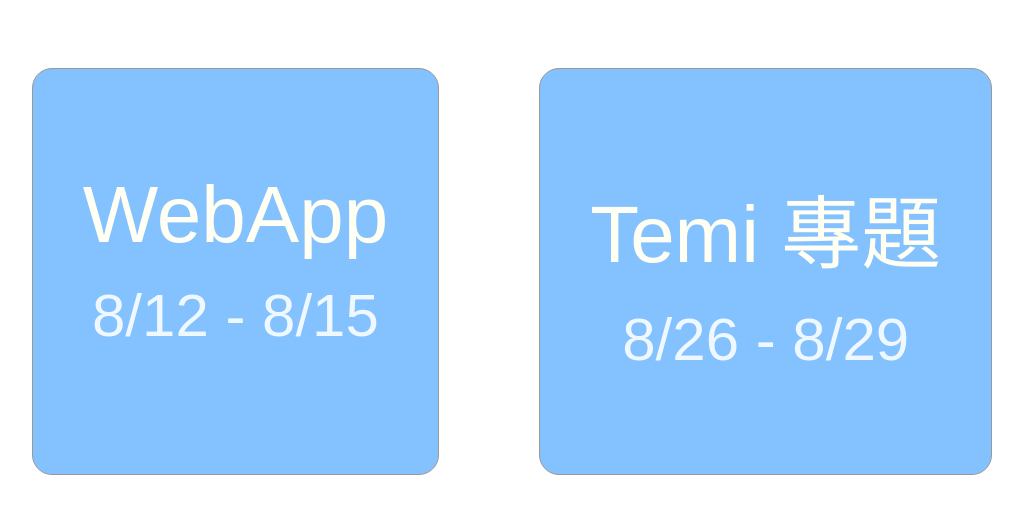
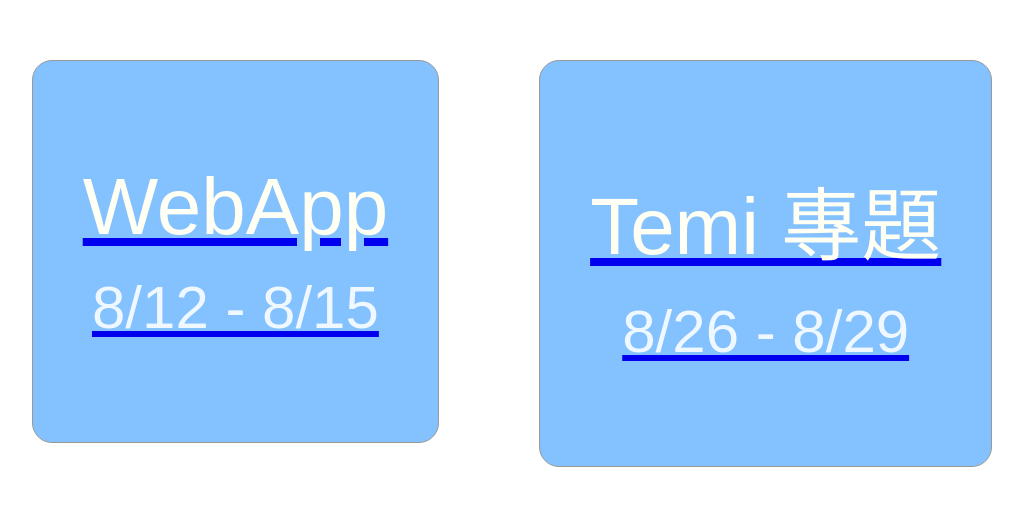
Before and after one commit to hsinyi0705/mcu-summer-web-frontend, an Angular app: page / in a window 1280 px wide. Shown: the part 137-650 px from the top of the page, without its empty margins (128-1151 px from the left). Built offline with nearby package versions, Linux system fonts and the light colour scheme.

Commit message:
fix(home-page): 修正樣式

```diff
--- a/src/app/home-page/home-page.component.css
+++ b/src/app/home-page/home-page.component.css
@@ -1,4 +1,4 @@
-body {
+:host {
   display: flex;
   justify-content: center; /* 水平居中 */
   align-items: center; /* 垂直居中 */
--- a/src/app/home-page/home-page.component.html
+++ b/src/app/home-page/home-page.component.html
@@ -1,13 +1,15 @@
-<body>
-  <div class="button-container">
+<div class="button-container">
+  <a [routerLink]="['web-app']" routerLinkActive="router-link-active">
     <button type="button">
       WebApp
       <span>8/12 - 8/15</span>
     </button>
+  </a>
 
+  <a [routerLink]="['temi-class']" routerLinkActive="router-link-active">
     <button type="button">
       Temi 專題
       <span>8/26 - 8/29</span>
     </button>
-  </div>
-</body>
+  </a>
+</div>
--- a/src/styles.css
+++ b/src/styles.css
@@ -1 +1,6 @@
 /* You can add global styles to this file, and also import other style files */
+
+body {
+  margin: 0;
+  padding: 0;
+}
```
Also changed, not shown: src/app/home-page/home-page.component.ts (+4 -5 lines).
